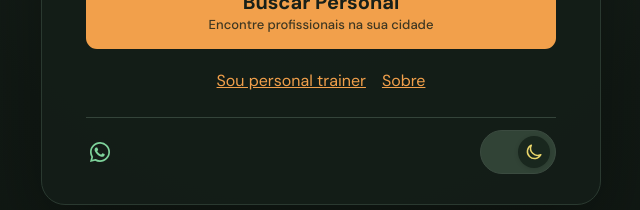
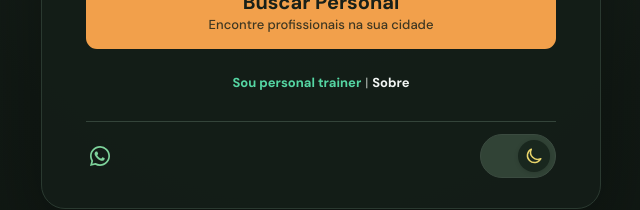
Before and after one commit to albertoapr/calculadoraimc, a Vue app: page / in a window 1280 px wide. Shown: the part 308-518 px from the top of the page, without its empty margins (319-959 px from the left). Built offline with nearby package versions, Linux system fonts and the light colour scheme; no server answers.

Commit message:
style(home): padronizar links do rodape da busca com links de acesso

```diff
--- a/src/App.vue
+++ b/src/App.vue
@@ -263,9 +263,10 @@ const {
               ><small>Encontre profissionais na sua cidade</small></span
             >
           </button>
-          <nav aria-label="Links da página inicial" style="display: flex; align-items: center; justify-content: center; gap: 16px; margin-top: 12px; flex-wrap: wrap">
-            <a href="#cadastro-personal" class="home-personal-signup-link" style="color: var(--blue)">Sou personal trainer</a>
-            <a href="#sobre" class="home-personal-signup-link" style="color: var(--blue)" @click.prevent="viewMode = 'about'">Sobre</a>
+          <nav class="header-auth-links" aria-label="Links da página inicial" style="display: flex; justify-content: center; margin-top: 12px">
+            <a href="#cadastro-personal" class="header-login-link">Sou personal trainer</a>
+            <span class="header-auth-divider" aria-hidden="true">|</span>
+            <a href="#sobre" class="header-signup-link" @click.prevent="viewMode = 'about'">Sobre</a>
           </nav>
         </div>
       </div>
```
